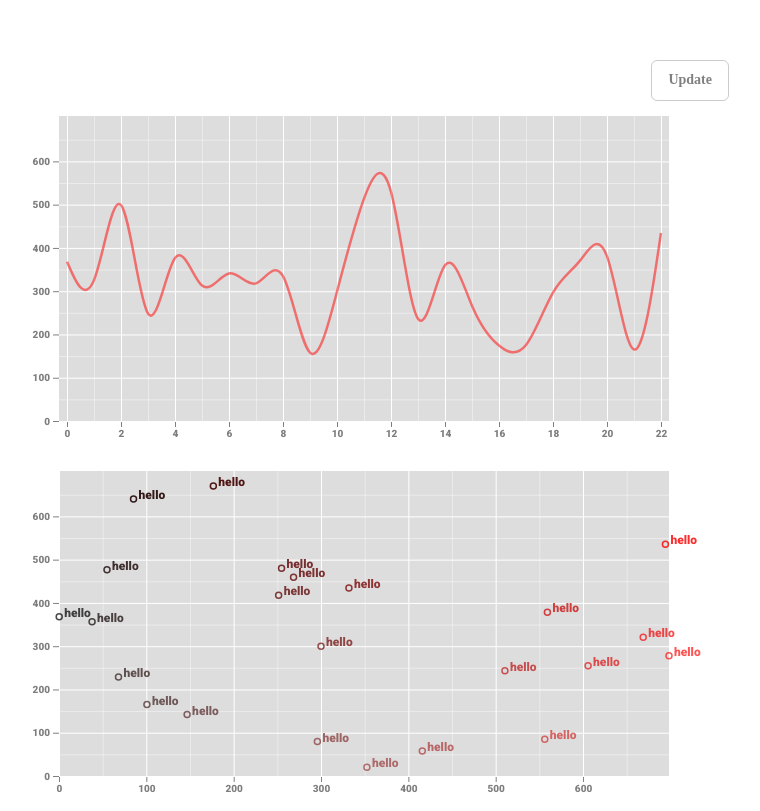
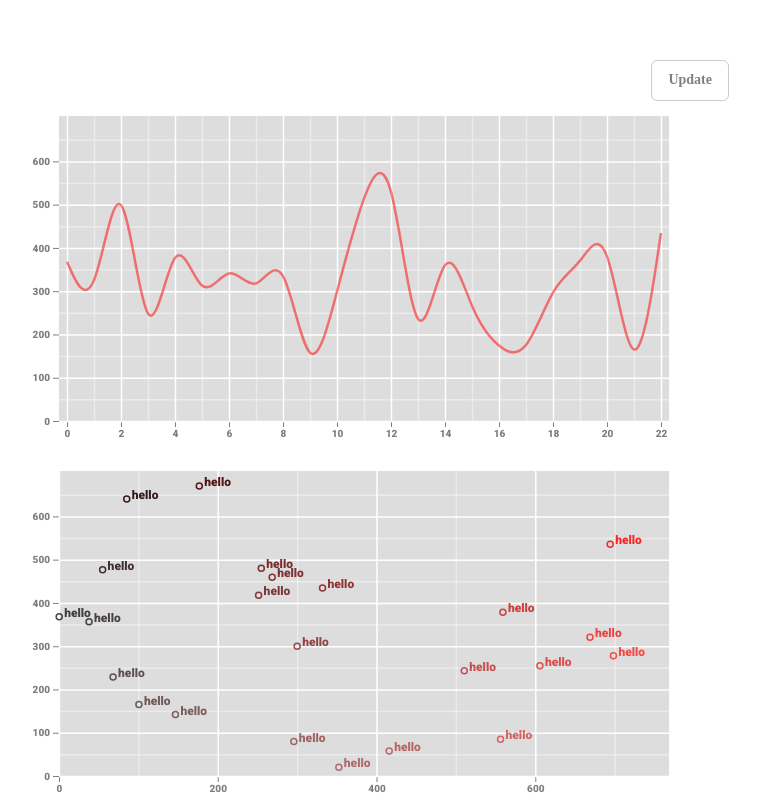
Before and after one commit to keenangraham/d3v4_reusable, a plain HTML site: page index.html in a window 1280 px wide. Shown: the whole page, without its empty margins (261-1021 px from the left). Drawn offline with nearby package versions, Linux system fonts and the light colour scheme.

Commit message:
Fix gridlines

```diff
--- a/index.html
+++ b/index.html
@@ -74,10 +74,12 @@
 
             #grid line {
               stroke: #fff;
+              stroke-width: 1.5;
             }
 
             #grid .minor line {
               stroke-opacity: .4;
+              stroke: #fff;
             }
 
             #grid text {
@@ -162,6 +164,12 @@
                         .y(function(d){return y(d.y);})
                         .curve(d3.curveBasis);
 
+        svg.selectAll("ticks")
+            .classed("minor", false);
+
+        svg.selectAll(".minorTick")
+            .classed("minorTick", false);
+
         svg.transition()
             .select(".lineXAxis")
             .call(d3.axisBottom(x));
@@ -170,17 +178,9 @@
             .select(".lineYAxis")
             .call(d3.axisLeft(y));
 
-        svg.select(".lineChart")
-            .transition()
-            .attr("d", line(data));
+        var xTickNum = svg.select(".lineXAxis").selectAll(".tick").size();
 
-        svg.selectAll("ticks")
-            .classed("minor", false);
-
-        svg.selectAll(".minorTick")
-            .classed("minorTick", false);
-
-        var xTickNum = svg.select(".lineXAxis").selectAll(".tick").size();
+        svg.select(".xGrid").selectAll(".tick").remove();
 
         svg.transition()
             .select(".xGrid")
@@ -188,7 +188,8 @@
 
         svg.select(".xGrid")
             .selectAll(".tick")
-            .classed("minor", function(d, i) {return (i % 2 !== 0) ? true : false;});
+            .filter(function(d, i) {return (i % 2 !== 0);})
+            .classed("minor", true);
 
         svg.select(".lineXAxis")
             .selectAll("text")
@@ -202,19 +203,17 @@
 
         var yTickNum = svg.select(".lineYAxis").selectAll(".tick").size();
 
+        svg.select(".yGrid").selectAll(".tick").remove();
+
         svg.transition()
             .select(".yGrid")
             .call(d3.axisLeft(y).ticks(yTickNum).tickSizeInner(-lineWidth));
 
         svg.select(".yGrid")
             .selectAll(".tick")
-            .data(y.ticks(Math.round(yTickNum / 2) - 1), function(d){return d;})
-            .exit()
+            .sort()
+            .filter(function(d, i) {return (i % 2 !== 0);})
             .classed("minor", true);
-
-        svg.transition()
-            .select(".scatterYAxis")
-            .call(d3.axisLeft(y).ticks(Math.round(yTickNum / 2) - 1));
 
         svg.select(".lineYAxis")
             .selectAll("text")
@@ -226,11 +225,18 @@
             .filter(function(d, i) {return (i % 2 !== 0);})
             .classed("minorTick", true);
 
+        svg.select(".lineChart")
+            .transition()
+            .attr("d", line(data));
+
     }
 
     function makeScatterPlot(svg, data, x, y, colorScale, opacityScale){
 
-        x.domain([0, d3.max(data, function(d){return d.x;})]);
+        var dataExtentX = d3.extent(data, function(d){return d.x;});
+        var dataRangeX = dataExtentX[1] - dataExtentX[0];
+
+        x.domain([0, (d3.max(data, function(d){return d.x;}) + Math.round(0.10 * dataRangeX))]);
         y.domain([0, d3.max(data, function(d){return d.y;})]);
 
         colorScale.domain([0, d3.max(data, function(d){return d.x;})]);
@@ -297,21 +303,25 @@
 
         var xTickNum = svg.select(".scatterXAxis").selectAll(".tick").size();
 
+        svg.select(".xGrid").selectAll(".tick").remove();
+
         svg.transition()
             .select(".xGrid")
             .call(d3.axisBottom(x).ticks(xTickNum).tickSizeInner(-scatterHeight));
 
         svg.select(".xGrid")
             .selectAll(".tick")
-            .data(x.ticks(Math.round(xTickNum / 2) - 1), function(d){return d;})
+            .data(x.ticks(Math.floor(xTickNum / 2)), function(d){return d;})
             .exit()
             .classed("minor", true);
 
         svg.transition()
             .select(".scatterXAxis")
-            .call(d3.axisBottom(x).ticks(Math.round(xTickNum / 2) - 1));
+            .call(d3.axisBottom(x).ticks(Math.floor(xTickNum / 2)));
 
         var yTickNum = svg.select(".scatterYAxis").selectAll(".tick").size();
+
+        svg.select(".yGrid").selectAll(".tick").remove();
 
         svg.transition()
             .select(".yGrid")
@@ -319,13 +329,13 @@
 
         svg.select(".yGrid")
             .selectAll(".tick")
-            .data(y.ticks(Math.round(yTickNum / 2) - 1), function(d){return d;})
+            .data(y.ticks(Math.floor(yTickNum / 2)), function(d){return d;})
             .exit()
             .classed("minor", true);
 
         svg.transition()
             .select(".scatterYAxis")
-            .call(d3.axisLeft(y).ticks(Math.round(yTickNum / 2) - 1));
+            .call(d3.axisLeft(y).ticks(Math.floor(yTickNum / 2)));
 
 
     }
@@ -385,14 +395,6 @@
             .attr("class", "lineGroup")
             .data([data])
             .attr("class", "lineChart");
-
-    var data2 = updateData();
-
-    lineSvg.append("path")
-            .attr("class", "lineGroup")
-            .data([data2])
-            .attr("class", "lineChart2");
-
 
     makeLinePlot(lineSvg, data, lineX, lineY, lineColorScale, lineOpacityScale);
 
```
Also changed, not shown: img/d3v4_1.gif, 1 other file.
